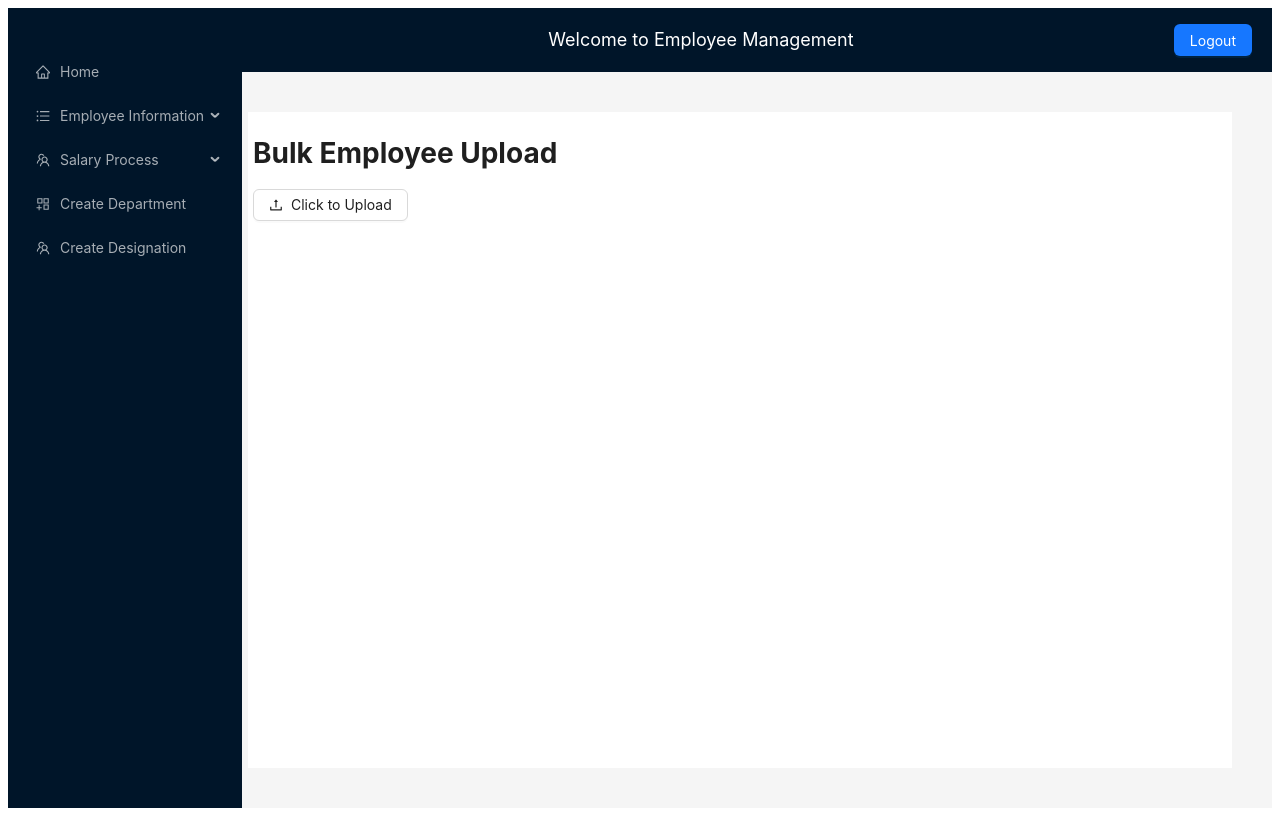
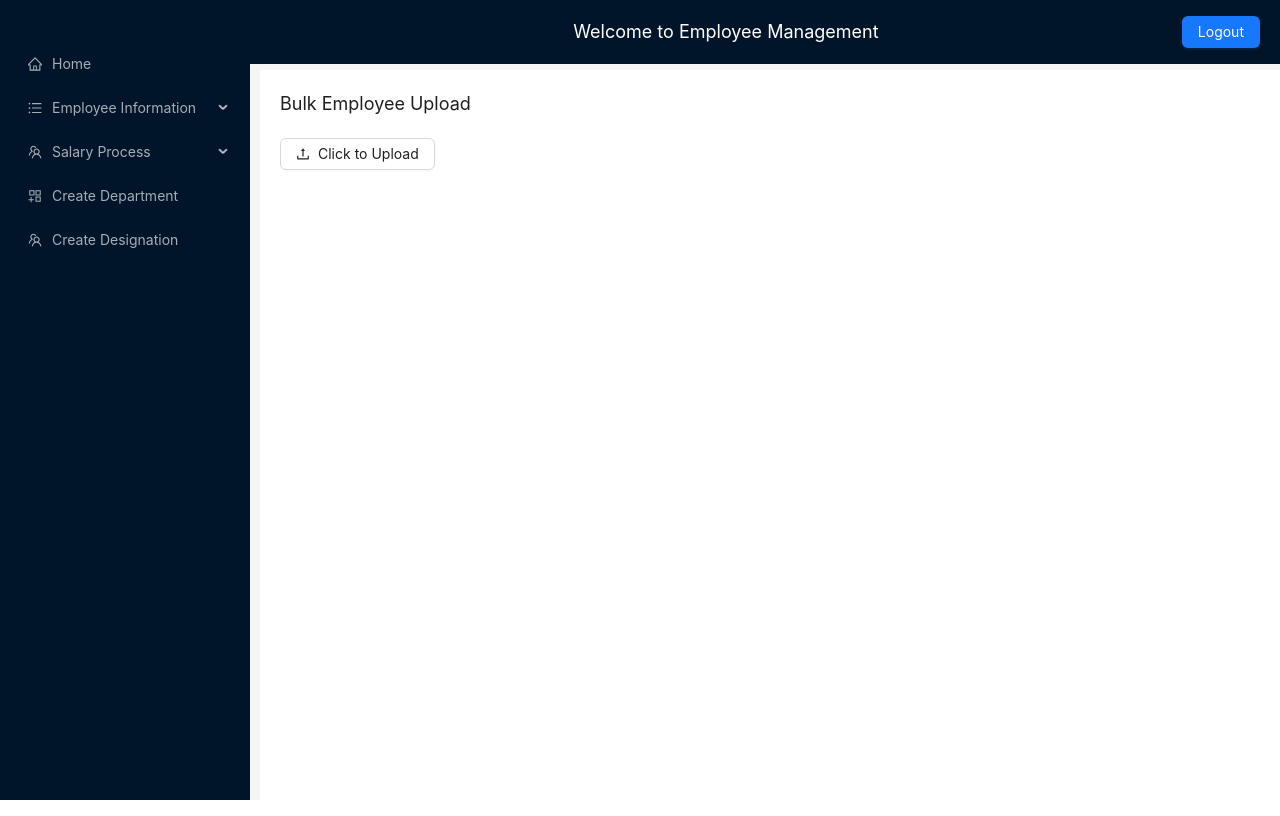
Before and after one commit to alaminsheikh01/mini-hr-asp-dot-net-and-react-front, a Next.js app: page /component/EmpBulk in a window 1280 px wide. Built offline with nearby package versions, Linux system fonts and the light colour scheme; sample sign-in values are in the browser's storage.

Commit message:
issue fixed

```diff
--- a/app/component/EmpBulk/page.js
+++ b/app/component/EmpBulk/page.js
@@ -90,7 +90,7 @@ const BulkAdd = () => {
     <div>
       {loading && <Loading3QuartersOutlined />}
       <ToastContainer position="top-right" autoClose={3000} />
-      <h1>Bulk Employee Upload</h1>
+      <h2 className="text-lg mb-5">Bulk Employee Upload</h2>
       <Upload
         accept=".xlsx, .xls"
         beforeUpload={() => false}
--- a/app/component/EmpCreate/page.js
+++ b/app/component/EmpCreate/page.js
@@ -113,7 +113,7 @@ const EmployeeCreate = () => {
 
   return (
     <div style={{ padding: "10px", fontFamily: "Arial, sans-serif" }}>
-      <div style={{ display: "flex", alignItems: "center", gap: "16px" }}>
+      <div style={{ display: "flex", alignItems: "center", gap: "16px", marginBottom: "20px" }}>
         <button
           onClick={() => router.back()}
           style={{
--- a/app/component/EmpSalaryProcess/create/page.js
+++ b/app/component/EmpSalaryProcess/create/page.js
@@ -58,7 +58,7 @@ const EmployeeSalaryProcess = () => {
 
   return (
     <div style={{ padding: "20px", fontFamily: "Arial, sans-serif" }}>
-      <div style={{ display: "flex", alignItems: "center", gap: "16px" }}>
+      <div style={{ display: "flex", alignItems: "center", gap: "16px", marginBottom: "20px" }}>
         <button
           onClick={() => router.back()}
           style={{
--- a/app/layout.js
+++ b/app/layout.js
@@ -12,6 +12,7 @@ import {
   AppstoreAddOutlined,
 } from "@ant-design/icons";
 import { login, logout, store } from "./redux/store";
+import "./globals.css";
 
 const { Header, Sider, Content } = Layout;
 
@@ -141,7 +142,7 @@ function RootLayout({ children }) {
         <Layout style={{ minHeight: "100vh" }}>
           {isAuthenticated && (
             <Sider
-              width={"200!important"}
+              width={"250px"}
               style={{
                 position: "fixed",
                 height: "100vh",
@@ -157,9 +158,13 @@ function RootLayout({ children }) {
             </Sider>
           )}
 
-          <Layout style={{ marginLeft: isAuthenticated ? 200 : 0 }}>
+          <Layout style={{ marginLeft: isAuthenticated ? 250 : 0 }}>
             <Header
               style={{
+                position: "fixed",
+                top: 0,
+                zIndex: 1000,
+                width: isAuthenticated ? "calc(100% - 250px)" : "100%",
                 background: "#001529",
                 color: "#fff",
                 display: "flex",
@@ -177,18 +182,16 @@ function RootLayout({ children }) {
                   Logout
                 </Button>
               ) : (
-                <Button
-                  type="primary"
-                  onClick={() => router.push("/Login")}
-                >
+                <Button type="primary" onClick={() => router.push("/Login")}>
                   Login
                 </Button>
               )}
             </Header>
             <Content
               style={{
-                margin: "40px",
-                padding: "5px",
+                marginTop: 70,
+                marginLeft: isAuthenticated ? 10 : 0,
+                padding: "20px",
                 background: "#fff",
               }}
             >
```
Also changed, not shown: app/Login/page.js (renamed from app/pages/Login/page.js), app/component/helper.js (deleted).
